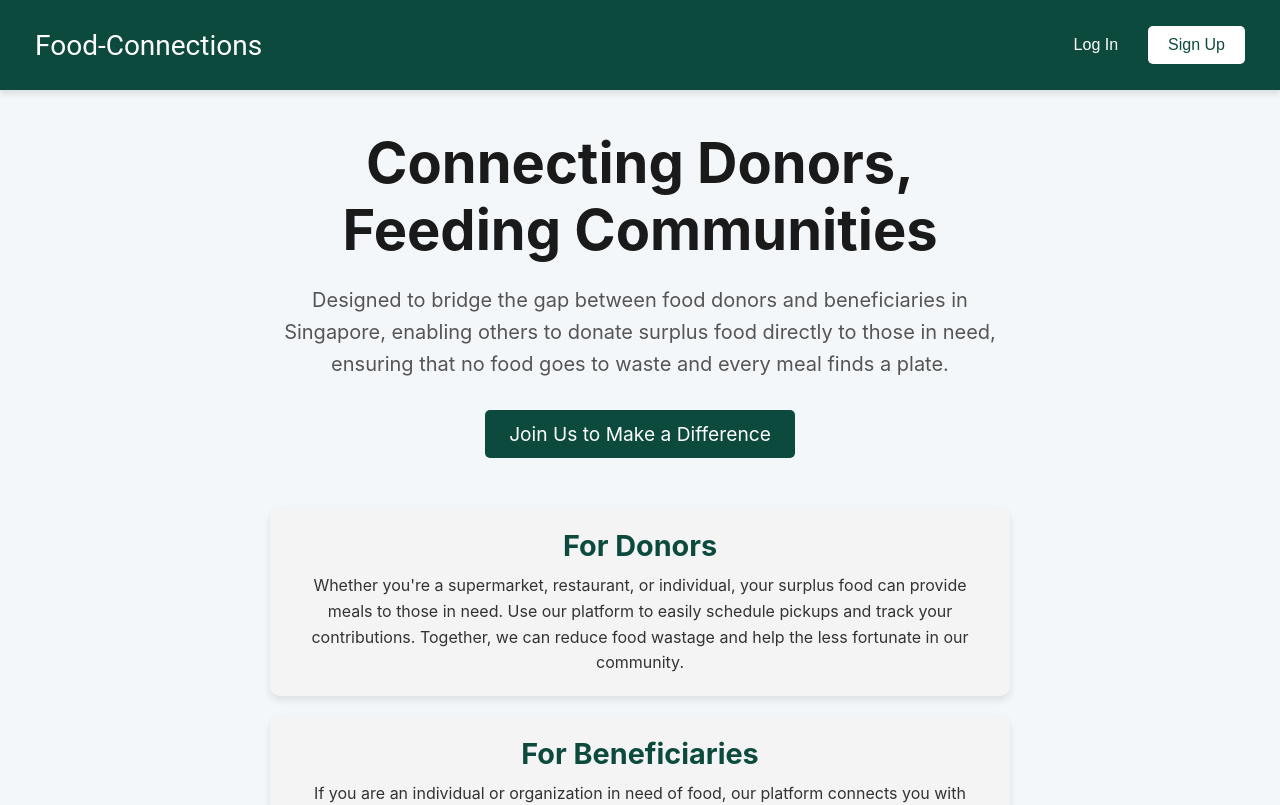
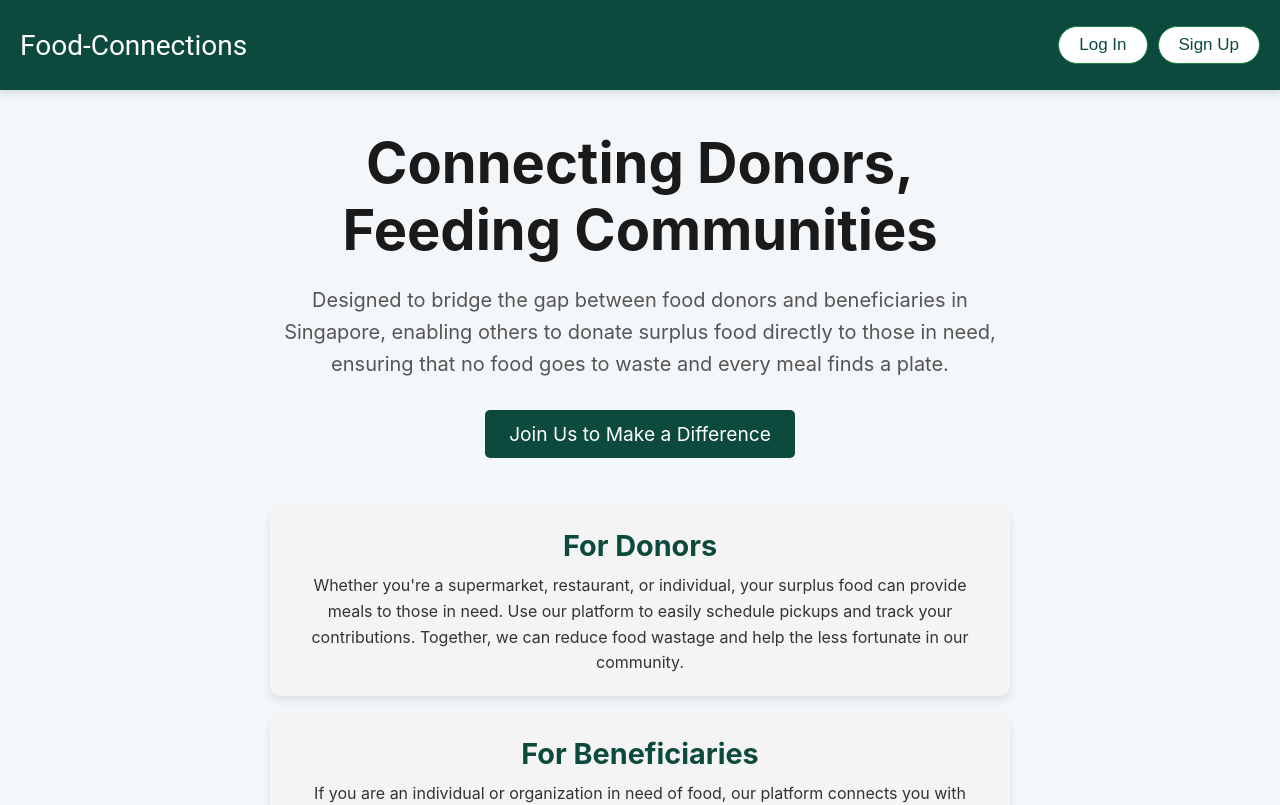
Before and after one commit to Code-to-Give/Frontend, a React (Create React App) app in the folder food-connections/: page / in a window 1280 px wide. Shown: the top 805 px of the page. Built offline with nearby package versions, Linux system fonts and the light colour scheme.

Commit message:
navbar vibes

```diff
--- a/food-connections/src/App.js
+++ b/food-connections/src/App.js
@@ -22,7 +22,7 @@ function App() {
         <Route path="/donor-home" element={<DonorHomePage />} />
         <Route path="/bene-home" element={<BeneHomePage />} />
         <Route path="/donor-profile" element={<DonorProfilePage />} />
-        <Route path="/bene-profile" element={<DonorProfilePage />} />
+        <Route path="/bene-profile" element={<BeneProfilePage />} />
         {/* <Route path="/bene-home" element={<BeneHomePage />} /> */}
         {/* <Route path="/bene-profile" element={<BeneProfilePage />} /> */}
         <Route path="/form" element={<FormPage />} />
--- a/food-connections/src/components/Navbar/Navbar.css
+++ b/food-connections/src/components/Navbar/Navbar.css
@@ -1,50 +1,66 @@
+/* General Styles */
 #navbar {
     display: flex;
-    width: 100%;
-    height: 90px !important;
-    min-height: 90px !important;
-    justify-content: space-between !important;
-    align-items: center !important;
-    padding: 0 !important;
-    margin: 0 !important;
-    background-color: rgba(13, 74, 62, 1);
+    justify-content: space-between;
+    align-items: center;
+    padding: 10px;
+  }
+
+  /* Logged-out Styles */
+  .logged-out-navbar {
+    background-color: #28a745; /* Green background */
+  }
+
+  .logged-out-word {
     color: white;
-}
+  }
 
-#navbar-left > .word {
-    margin: 15px;
-    font-family: sans-serif;
+  .logged-out-button {
+    color: #28a745;
+    background-color: white;
+    border: none;
+    border-radius: 5px;
+    padding: 10px 20px;
     text-decoration: none;
+  }
+
+  .logged-out-button:hover {
+    background-color: #f1f1f1;
+  }
+
+  /* Logged-in Styles */
+  .logged-in-navbar {
+    background-color: white;
+  }
+
+  .logged-in-word {
+    color: #333; /* Dark text */
+  }
+
+  .logged-in-button {
     color: white;
-    font-size: 24px;
-}
+    background-color: #28a745; /* Green buttons */
+    border: none;
+    border-radius: 5px;
+    padding: 10px 20px;
+    cursor: pointer;
+  }
 
-#navbar-right {
-    display: flex;
-}
+  .logged-in-button:hover {
+    background-color: #218838; /* Darker green on hover */
+  }
 
-.nav-login-button {
-    color: white;
-    padding: 20px 15px;
-    text-align: center;
-    text-decoration: none;
-    font-family: sans-serif;
-    display: flex;
-    justify-content: center;
-    align-items: center;
-}
+  /* Other Shared Styles */
+  #navbar-left img#hamburger-image {
+    width: 30px;
+    height: 30px;
+    margin-right: 15px;
+  }
 
-.nav-signup-button {
-    background-color: white;
-    color: rgba(13, 74, 62, 1);
-    padding: 10px 20px;
-    text-align: center;
-    text-decoration: none;
-    font-family: sans-serif;
-    border-radius: 0;
-    margin: 15px;
-    display: flex;
-    justify-content: center;
-    align-items: center;
+  .search-bar {
+    padding: 5px;
+    font-size: 16px;
     border-radius: 5px;
-}
+    border: 1px solid #ccc;
+    margin-right: 15px;
+  }
--- a/food-connections/src/components/Navbar/Navbar.js
+++ b/food-connections/src/components/Navbar/Navbar.js
@@ -1,18 +1,60 @@
-import { Link } from 'react-router-dom';
-import './Navbar.css';
+import React from "react";
+import { Link } from "react-router-dom";
+import { useNavigate } from "react-router-dom";
+import { useState,useEffect } from "react";
+import "./Navbar.css";
 
 function Navbar() {
+  // Check if access token exists in local storage
+  const [isLoggedIn, setisLoggedIn] = useState(localStorage.getItem("accessToken") !== null);
+  useEffect(() => {
+    setisLoggedIn(localStorage.getItem("accessToken") !== null);
+  } );
+  const navigate = useNavigate();
+
   return (
-        <div id="navbar">
+    <div id="navbar" className={isLoggedIn ? "logged-in-navbar" : "logged-out-navbar"}>
       <div id="navbar-left">
-                <Link to="/" className='word'>Food-Connections</Link>
+        {isLoggedIn && <img src="/hamburger.png" alt="Hamburger" id="hamburger-image" />}
+        <Link to="/" className={isLoggedIn ? "word logged-in-word" : "word logged-out-word"}>
+          Food-Connections
+        </Link>
       </div>
       <div id="navbar-right">
-                <Link to="/login" className="nav-login-button">Log In</Link>
-                <Link to="/signup" className="nav-signup-button">Sign Up</Link>
+        {isLoggedIn ? (
+          <>
+            <input type="text" className="search-bar" placeholder="Search..." />
+            <Link to="/profile">
+              <button className="nav-button logged-in-button">Profile</button>
+            </Link>
+            <Link to="/">
+              <button
+                className="nav-button logged-in-button"
+                onClick={() => {
+                  localStorage.removeItem("accessToken"); // Log out by removing token
+
+                  window.location.reload(); // Refresh the page to update the navbar
+                //   navigate('/');
+
+                }}
+              >
+                Log-Out
+              </button>
+            </Link>
+          </>
+        ) : (
+          <>
+            <Link to="/login" className="nav-button logged-out-button">
+              Log In
+            </Link>
+            <Link to="/signup" className="nav-button logged-out-button">
+              Sign Up
+            </Link>
+          </>
+        )}
       </div>
     </div>
-    )
+  );
 }
 
 export default Navbar;
--- a/food-connections/src/pages/HomePage/DonorHomePage.js
+++ b/food-connections/src/pages/HomePage/DonorHomePage.js
@@ -1,6 +1,6 @@
 import React, {useState} from "react";
 import "./DonorHomePage.css";
-import LoggedInNavbar from "../../components/LoggedInNavBar/LoggedInNavBar";
+import Navbar from "../../components/Navbar/Navbar";
 import Piechart from "../../components/Piechart/Piechart";
 import Histogram from "../../components/Histogram/Histogram";
 import DonutChart from "../../components/DonutChart/DonutChart";
--- a/food-connections/src/pages/ProfilePage/BeneProfilePage.js
+++ b/food-connections/src/pages/ProfilePage/BeneProfilePage.js
@@ -41,7 +41,7 @@ function BeneProfilePage() {
             <p>Tom</p>
             <p>Email: abchome@gmail.com</p>
             <p>Phone: 9123 4567</p>
-            <p>Location: Jurong East</p>
+            {/* <p>Location: Jurong East</p> */}
             <button className="edit-profile-button">Edit Profile</button>
           </div>
         </div>
--- a/food-connections/src/pages/ProfilePage/DonorProfilePage.js
+++ b/food-connections/src/pages/ProfilePage/DonorProfilePage.js
@@ -61,7 +61,7 @@ function DonorProfilePage() {
                     <p>{ceoName}</p>
                     <p>Email: {email}</p>
                     <p>Phone: {phone}</p>
-                    <p>Location: {location}</p>
+                    {/* <p>Location: {location}</p> */}
                 </div>
                 <button className="edit-profile-button" onClick={handleEditLocationOpen}>Edit Location</button>
             </div>
```
Lines whose indentation alone changed are shown as unchanged.
